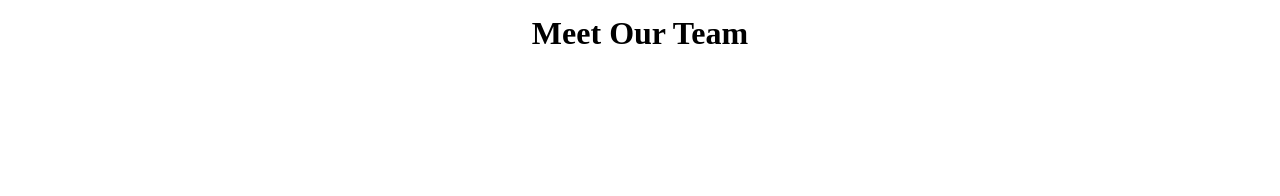
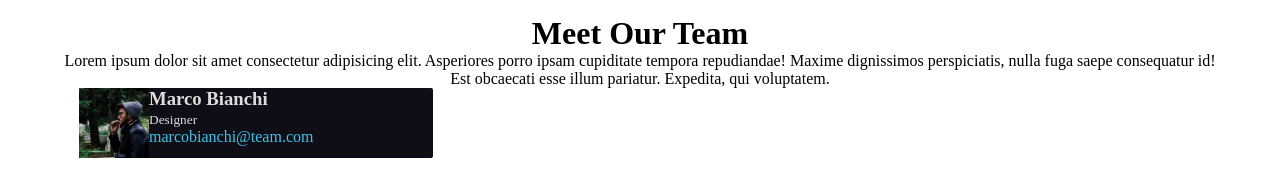
Before and after one commit to Samuele-Benato/html-css-float-cards, a plain HTML site: page index.html in a window 1280 px wide. Drawn offline with Linux system fonts and the light colour scheme.

Commit message:
add card

```diff
--- a/css/style.css
+++ b/css/style.css
@@ -30,3 +30,24 @@
   width: calc(100% / 3 - 30px);
   float: left;
 }
+
+.card > * {
+  display: inline-block;
+}
+
+.card {
+  background-color: #0f0e17;
+  color: #ddd;
+  display: inline-block;
+  border-radius: 2px;
+  margin-left: 15px;
+}
+
+img {
+  width: 70px;
+}
+
+.mail {
+  text-decoration: none;
+  color: #36c6e9;
+}
--- a/index.html
+++ b/index.html
@@ -14,6 +14,30 @@
       <header>
         <h1 class="text-center">Meet Our Team</h1>
       </header>
+      <main>
+        <p class="text-center">
+          Lorem ipsum dolor sit amet consectetur adipisicing elit. Asperiores
+          porro ipsam cupiditate tempora repudiandae! Maxime dignissimos
+          perspiciatis, nulla fuga saepe consequatur id! Est obcaecati esse
+          illum pariatur. Expedita, qui voluptatem.
+        </p>
+        <section>
+          <div class="card col33">
+            <img
+              class="f-left"
+              src="./img/male1.png"
+              alt="uomo con cappello al parco"
+            />
+            <h3>Marco Bianchi</h3>
+            <br />
+            <small>Designer</small>
+            <br />
+            <a class="mail" href="mailto:marcobianchi@team.com"
+              >marcobianchi@team.com</a
+            >
+          </div>
+        </section>
+      </main>
     </div>
   </body>
 </html>
```
